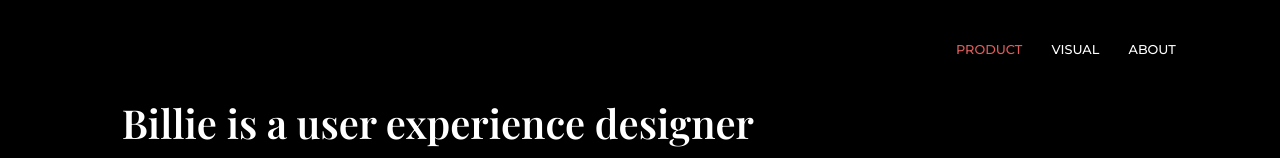
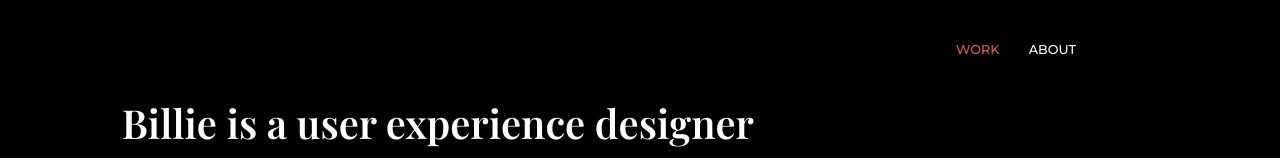
Before and after one commit to billieweisiger/billieweisiger.github.io, a plain HTML site: page index.html in a window 1280 px wide. Shown: the top 158 px of the page. Drawn offline with nearby package versions, Linux system fonts and the light colour scheme.

Commit message:
Update index.html

```diff
--- a/index.html
+++ b/index.html
@@ -29,16 +29,14 @@
           <span></span>
           <span></span>
           <ul id="menu">
-            <a href="index.html" class="active"><li>PRODUCT</li></a>
-            <a href="https://dribbble.com/billiekw/" target="_blank"><li>VISUAL</li></a>
+            <a href="index.html" class="active"><li>WORK</li></a>
             <a href="about.html"><li>ABOUT</li></a>
           </ul>
         </div>
       </nav>
 
       <div class="about">
-        <a href="index.html" style="color:#df5d5c">PRODUCT</a>
-        <a href="https://dribbble.com/billiekw/" target="_blank">VISUAL</a>
+        <a href="index.html" style="color:#df5d5c">WORK</a>
         <span><a href="about.html">ABOUT</a></span>
       </div>
 
```
